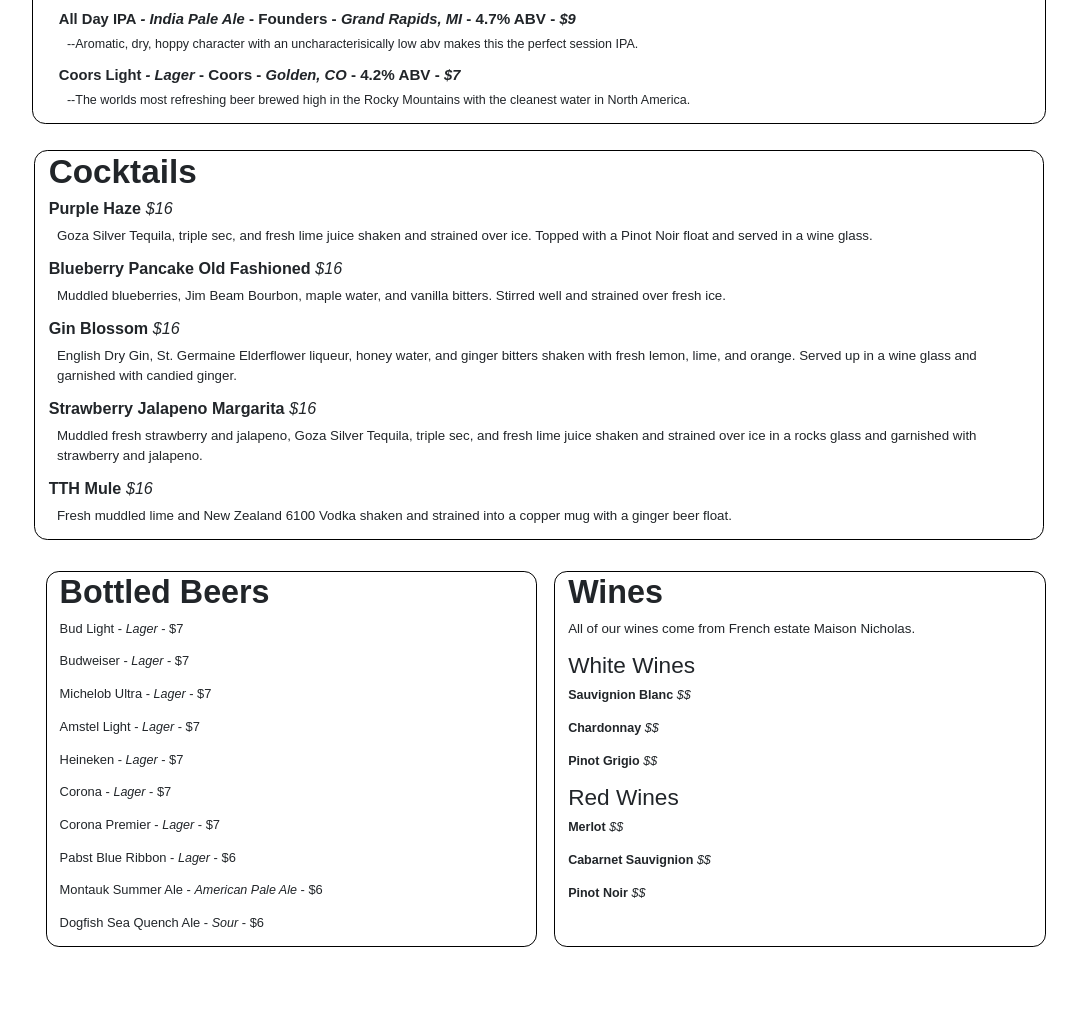
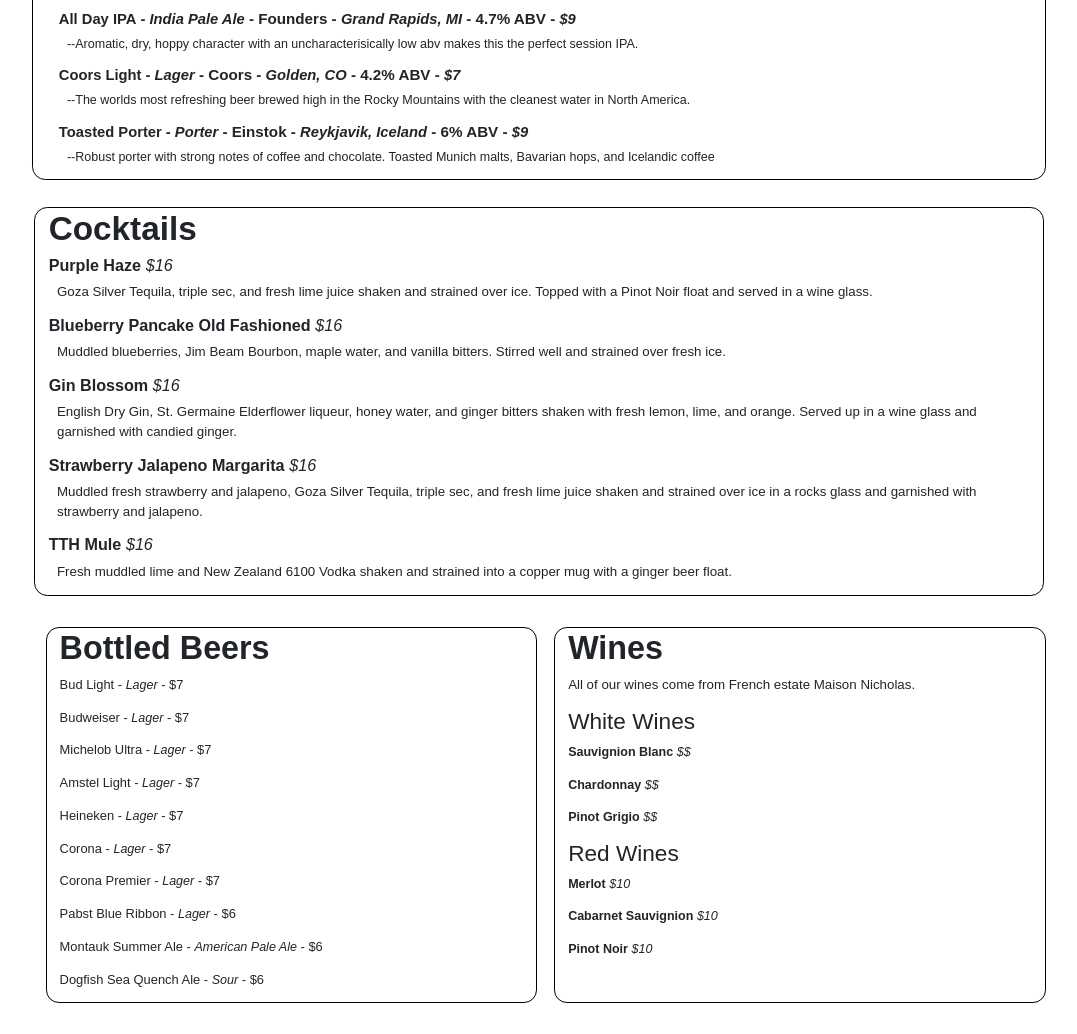
Before and after one commit to hamdans1/Taphouse-Projects, a plain HTML site: page index.html in a window 1280 px wide. Shown: the part 1495-2529 px from the top of the page, without its empty margins (101-1178 px from the left). Before the commit the page ends 2473 px from the top, so only its background shows below. Drawn offline with nearby package versions, Linux system fonts and the light colour scheme; a web font is replaced by a local one.

Commit message:
added einstok and fixed wine prices

```diff
--- a/index.html
+++ b/index.html
@@ -95,9 +95,9 @@
           </div>
           <div class="red-wines-box">
             <h3>Red Wines</h3>
-            <p><strong>Merlot</strong> <em>$$</em></p>
-            <p><strong>Cabarnet Sauvignion</strong> <em>$$</em></p>
-            <p><strong>Pinot Noir</strong> <em>$$</em></p>
+            <p><strong>Merlot</strong> <em>$10</em></p>
+            <p><strong>Cabarnet Sauvignion</strong> <em>$10</em></p>
+            <p><strong>Pinot Noir</strong> <em>$10</em></p>
           </div>
 
         </div>
--- a/scripts/main.js
+++ b/scripts/main.js
@@ -317,6 +317,16 @@
         location: 'Burlington, VT',
         description: 'Citra and Amarillo hops provide this hazy New England IPA with notes of tangerine, pineapple, and grapefruit.',
         active: false
+      },
+      {
+        name: 'Toasted Porter',
+        type: 'Porter',
+        abv: 6.0,
+        price: 9,
+        brewery: 'Einstok',
+        location: 'Reykjavik, Iceland',
+        description: 'Robust porter with strong notes of coffee and chocolate. Toasted Munich malts, Bavarian hops, and Icelandic coffee',
+        active: true
       }
     ],
     cocktails: [
```
